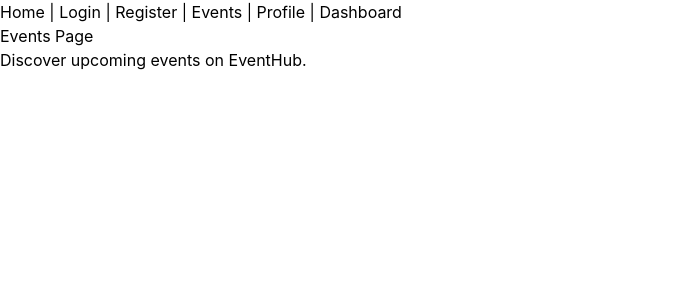
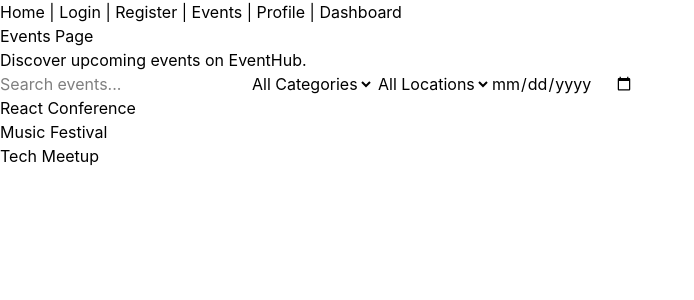
Before and after one commit to usmanismail13/eventhub, a React (Vite) app in the folder client/: page /events in a window 1280 px wide. Shown: the top 300 px of the page, without its empty margins (0-694 px from the left). Built offline with nearby package versions, Linux system fonts and the light colour scheme.

Commit message:
Complete Phase 12 search and filters

```diff
--- a/client/src/pages/Events.jsx
+++ b/client/src/pages/Events.jsx
@@ -1,8 +1,96 @@
+import { useState } from "react";
+
 function Events() {
+  const [search, setSearch] = useState("");
+  const [category, setCategory] = useState("");
+  const [location, setLocation] = useState("");
+  const [date, setDate] = useState("");
+
+  const events = [
+  {
+    id: 1,
+    title: "React Conference",
+    category: "Conference",
+    location: "Lahore",
+    date: "2026-08-10",
+  },
+  {
+    id: 2,
+    title: "Music Festival",
+    category: "Music",
+    location: "Karachi",
+    date: "2026-09-15",
+  },
+  {
+    id: 3,
+    title: "Tech Meetup",
+    category: "Meetup",
+    location: "Islamabad",
+    date: "2026-10-20",
+  },
+];
+  const filteredEvents = events.filter((event) => {
+  const matchesSearch = event.title
+    .toLowerCase()
+    .includes(search.toLowerCase());
+
+  const matchesCategory =
+    category === "" || event.category === category;
+
+  const matchesLocation =
+    location === "" || event.location === location;
+
+  const matchesDate =
+    date === "" || event.date === date;
+
+  return (
+    matchesSearch &&
+    matchesCategory &&
+    matchesLocation &&
+    matchesDate
+  );
+});
+
   return (
     <div>
       <h1>Events Page</h1>
       <p>Discover upcoming events on EventHub.</p>
+
+      <input
+        type="text"
+        placeholder="Search events..."
+        value={search}
+        onChange={(e) => setSearch(e.target.value)}
+      />
+      <select
+  value={category}
+  onChange={(e) => setCategory(e.target.value)}
+>
+  <option value="">All Categories</option>
+  <option value="Conference">Conference</option>
+  <option value="Music">Music</option>
+  <option value="Meetup">Meetup</option>
+</select>
+<select
+  value={location}
+  onChange={(e) => setLocation(e.target.value)}
+>
+  <option value="">All Locations</option>
+  <option value="Lahore">Lahore</option>
+  <option value="Karachi">Karachi</option>
+  <option value="Islamabad">Islamabad</option>
+</select>
+<input
+  type="date"
+  value={date}
+  onChange={(e) => setDate(e.target.value)}
+/>
+
+      {filteredEvents.map((event) => (
+        <div key={event.id}>
+          <h3>{event.title}</h3>
+        </div>
+      ))}
     </div>
   );
 }
```
